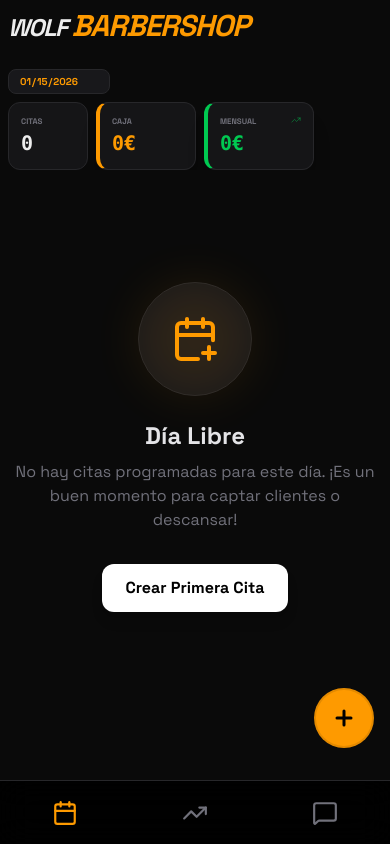
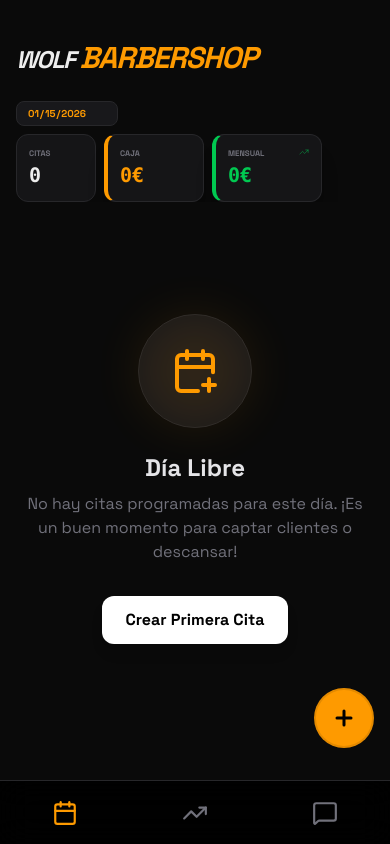
Before and after one commit to negluxagency-lgtm/prueba, a Next.js app: page / in a window 390 px wide. Built offline with nearby package versions, Linux system fonts and the light colour scheme; no server answers; the database is empty.

Commit message:
Maregenes superiores

```diff
--- a/app/page.tsx
+++ b/app/page.tsx
@@ -75,7 +75,7 @@ export default function BarberDashboard() {
 
   return (
     <>
-      <main className="flex-1 p-2 md:p-10 max-w-3xl md:max-w-6xl mx-auto w-full pb-20 md:pb-10">
+      <main className="flex-1 pt-10 px-4 pb-24 md:p-10 max-w-3xl md:max-w-6xl mx-auto w-full md:pb-10">
         <DashboardHeader
           selectedDate={selectedDate}
           setSelectedDate={setSelectedDate}
```
